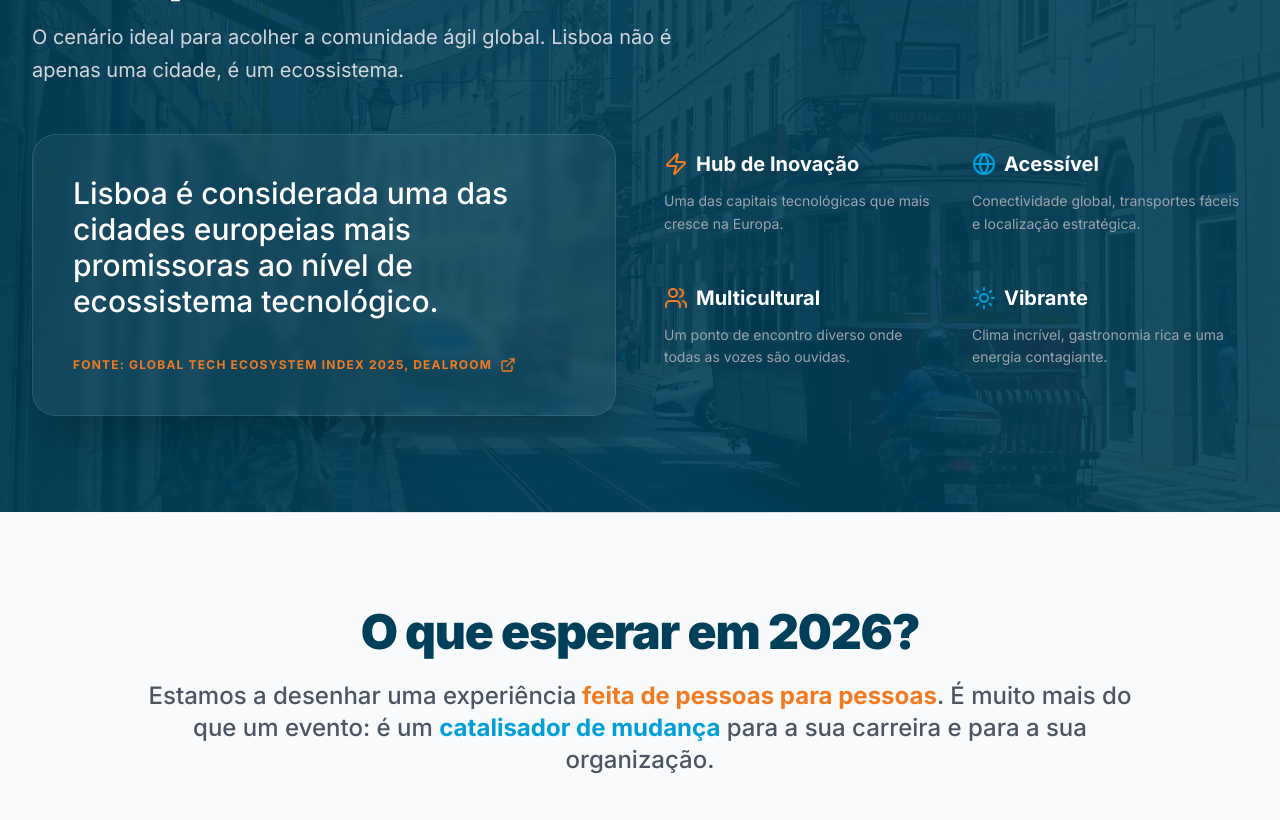
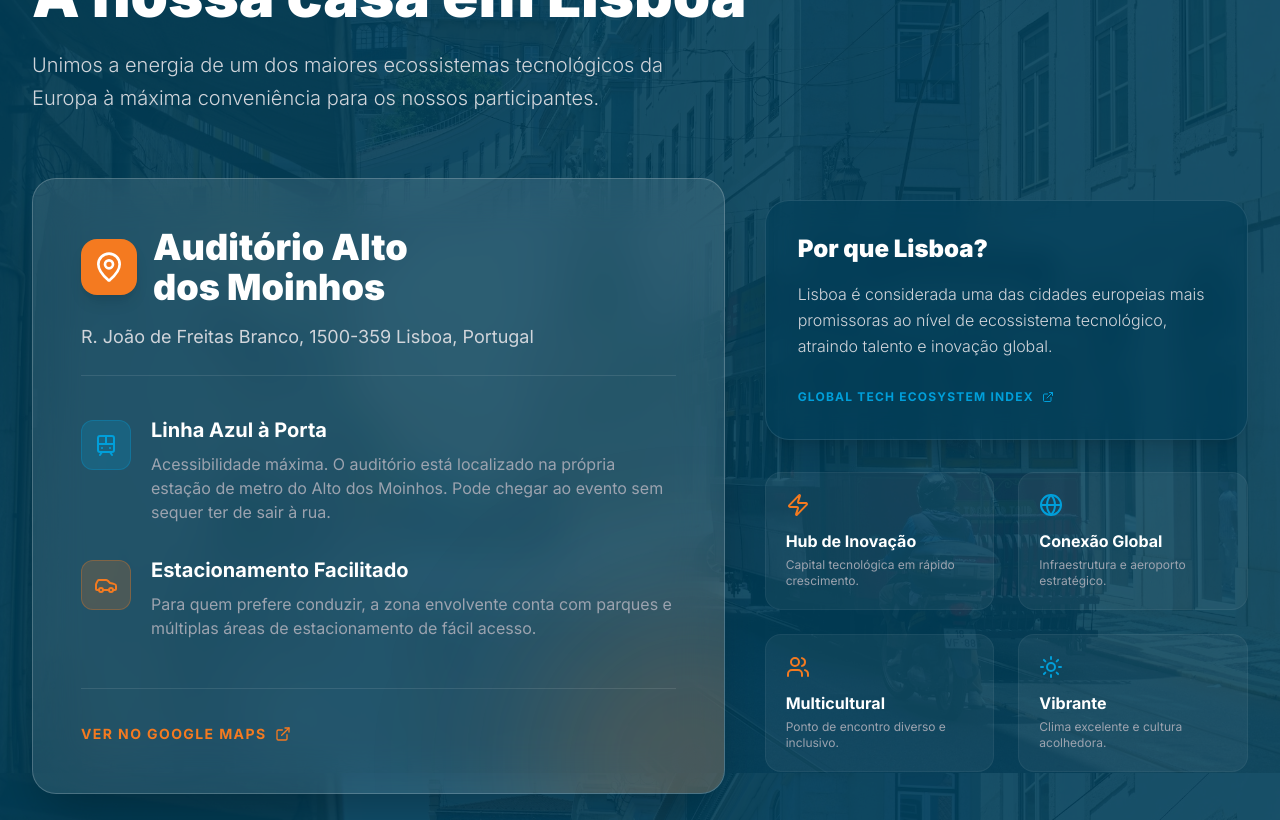
Before and after one commit to tugagilportugal-star/rsg2026, a React (Vite) app: page / in a window 1280 px wide. Shown: the part 2780-3600 px from the top of the page. Built offline with nearby package versions, Linux system fonts and the light colour scheme; no server answers.

Commit message:
Update About.tsx

```diff
--- a/sections/About.tsx
+++ b/sections/About.tsx
@@ -1,5 +1,5 @@
 import React from 'react';
-import { Sun, Zap, Users, Globe, ExternalLink } from 'lucide-react';
+import { Sun, Zap, Users, Globe, ExternalLink, MapPin, Train, Car } from 'lucide-react';
 import { ASSETS } from '../config';
 
 export const About: React.FC = () => {
@@ -31,7 +31,7 @@ export const About: React.FC = () => {
                  , presente em dezenas de cidades pelo mundo.
                </p>
                <p className="text-lg md:text-xl text-gray-700 leading-relaxed mb-8">
-                 É um espaço para aprender, partilhar práticas e inspirar quem trabalha com agilidade.
+                 É um espaço para aprender, partilhar práticas e inspirar quem trabalha com agilidade, inovação e tecnologia.
                </p>
                <div className="flex items-center justify-between border-t border-gray-200 pt-8">
                   <div>
@@ -45,7 +45,7 @@ export const About: React.FC = () => {
         </div>
       </section>
 
-      {/* --- SEGUNDA SECÇÃO: POR QUE LISBOA? --- */}
+      {/* --- SEGUNDA SECÇÃO: LISBOA & LOCAL DO EVENTO --- */}
       <section
         className="py-24 relative text-white bg-cover bg-center bg-no-repeat bg-fixed"
         style={{ backgroundImage: `url('${ASSETS.LISBON_BG}')` }}
@@ -54,75 +54,119 @@ export const About: React.FC = () => {
 
         <div className="relative z-10 max-w-7xl mx-auto px-4 sm:px-6 lg:px-8">
 
-           <div className="mb-12">
+           <div className="mb-16 text-center lg:text-left">
               <span className="inline-block border border-brand-orange text-brand-orange rounded-full px-4 py-1 text-xs font-bold uppercase tracking-widest mb-4">
-                Destino 2026
+                O Destino 2026
               </span>
-              <h2 className="text-4xl md:text-6xl font-bold mb-6">Por que Lisboa?</h2>
-              <p className="text-xl text-gray-300 max-w-2xl leading-relaxed">
-                O cenário ideal para acolher a comunidade ágil global.
-                Lisboa não é apenas uma cidade, é um ecossistema.
+              <h2 className="text-4xl md:text-6xl font-black mb-6">A nossa casa em Lisboa</h2>
+              <p className="text-xl text-gray-300 max-w-2xl mx-auto lg:mx-0 leading-relaxed font-light">
+                Unimos a energia de um dos maiores ecossistemas tecnológicos da Europa à máxima conveniência para os nossos participantes.
               </p>
            </div>
 
-           <div className="grid lg:grid-cols-2 gap-12 items-start">
+           <div className="grid lg:grid-cols-12 gap-10 items-stretch">
 
-              <div className="bg-white/5 backdrop-blur-sm border border-white/10 rounded-3xl p-8 md:p-10 shadow-2xl">
-                 <p className="text-2xl md:text-3xl font-medium leading-normal mb-8 text-white">
-                   Lisboa é considerada uma das cidades europeias mais promissoras ao nível de ecossistema tecnológico.
+              {/* --- CARD DO LOCAL (Destaque Principal) --- */}
+              <div className="lg:col-span-7 bg-white/10 backdrop-blur-xl border border-white/20 rounded-3xl p-8 md:p-12 shadow-2xl flex flex-col justify-between relative overflow-hidden group">
+                 {/* Efeito luminoso de fundo */}
+                 <div className="absolute -bottom-32 -right-32 w-80 h-80 bg-brand-orange/20 rounded-full blur-[80px] group-hover:bg-brand-orange/30 transition-colors duration-500"></div>
+
+                 <div className="relative z-10">
+                   <div className="flex items-center gap-4 mb-4">
+                     <div className="p-3 bg-brand-orange rounded-2xl shadow-lg">
+                        <MapPin className="w-8 h-8 text-white" />
+                     </div>
+                     <h3 className="text-3xl md:text-4xl font-black text-white leading-tight">
+                        Auditório Alto<br/>dos Moinhos
+                     </h3>
+                   </div>
+
+                   <p className="text-gray-300 mb-10 text-lg border-b border-white/10 pb-6">
+                     R. João de Freitas Branco, 1500-359 Lisboa, Portugal
+                   </p>
+
+                   <div className="space-y-8">
+                     {/* Vantagem: Metro */}
+                     <div className="flex items-start gap-5">
+                       <div className="bg-brand-blue/20 p-3 rounded-xl border border-brand-blue/30 flex-shrink-0 mt-1">
+                         <Train className="w-6 h-6 text-brand-blue" />
+                       </div>
+                       <div>
+                         <h4 className="font-bold text-xl text-white mb-2">Linha Azul à Porta</h4>
+                         <p className="text-gray-400 leading-relaxed text-sm md:text-base">
+                           Acessibilidade máxima. O auditório está localizado na própria estação de metro do Alto dos Moinhos. Pode chegar ao evento sem sequer ter de sair à rua.
+                         </p>
+                       </div>
+                     </div>
+
+                     {/* Vantagem: Estacionamento */}
+                     <div className="flex items-start gap-5">
+                       <div className="bg-brand-orange/20 p-3 rounded-xl border border-brand-orange/30 flex-shrink-0 mt-1">
+                         <Car className="w-6 h-6 text-brand-orange" />
+                       </div>
+                       <div>
+                         <h4 className="font-bold text-xl text-white mb-2">Estacionamento Facilitado</h4>
+                         <p className="text-gray-400 leading-relaxed text-sm md:text-base">
+                           Para quem prefere conduzir, a zona envolvente conta com parques e múltiplas áreas de estacionamento de fácil acesso.
+                         </p>
+                       </div>
+                     </div>
+                   </div>
+                 </div>
+
+                 <div className="mt-12 pt-8 border-t border-white/10 relative z-10">
+                   <a
+                     href="https://www.google.com/maps/search/?api=1&query=Auditório+Alto+dos+Moinhos+Lisboa"
+                     target="_blank"
+                     rel="noopener noreferrer"
+                     className="inline-flex items-center gap-2 text-brand-orange hover:text-white transition-colors font-bold uppercase tracking-widest text-sm"
+                   >
+                     Ver no Google Maps <ExternalLink className="w-4 h-4" />
+                   </a>
+                 </div>
+              </div>
+
+              {/* --- CARD DA CIDADE (Hub Tecnológico) --- */}
+              <div className="lg:col-span-5 flex flex-col justify-center gap-8">
+                <div className="bg-brand-darkBlue/60 backdrop-blur-md border border-white/10 rounded-3xl p-8 shadow-xl hover:bg-brand-darkBlue/80 transition-colors duration-300">
+                  <h4 className="font-black text-white text-2xl mb-4">Por que Lisboa?</h4>
+                  <p className="text-gray-300 leading-relaxed mb-6 font-light">
+                    Lisboa é considerada uma das cidades europeias mais promissoras ao nível de ecossistema tecnológico, atraindo talento e inovação global.
                   </p>
                   <a
                     href="https://dealroom.co/tech-ecosystem-index-2025"
                     target="_blank"
                     rel="noopener noreferrer"
-                   className="inline-flex items-center gap-2 text-brand-orange font-bold text-xs uppercase tracking-widest hover:underline hover:text-white transition-colors"
+                    className="inline-flex items-center gap-2 text-brand-blue font-bold text-xs uppercase tracking-widest hover:underline hover:text-white transition-colors"
                   >
-                   Fonte: Global Tech Ecosystem Index 2025, Dealroom
-                   <ExternalLink className="w-4 h-4" />
+                    Global Tech Ecosystem Index <ExternalLink className="w-3 h-3" />
                   </a>
                 </div>
 
-              <div className="grid sm:grid-cols-2 gap-x-8 gap-y-12 pt-4">
-                 <div className="flex flex-col gap-3">
-                    <div className="flex items-center gap-2 text-brand-orange">
-                       <Zap className="w-6 h-6" />
-                       <h3 className="font-bold text-xl text-white">Hub de Inovação</h3>
+                <div className="grid grid-cols-2 gap-4 md:gap-6">
+                  <div className="bg-white/5 border border-white/5 p-5 rounded-2xl hover:bg-white/10 transition-colors">
+                     <Zap className="w-6 h-6 text-brand-orange mb-3" />
+                     <h4 className="font-bold text-white mb-1">Hub de Inovação</h4>
+                     <p className="text-xs text-gray-400">Capital tecnológica em rápido crescimento.</p>
                   </div>
-                    <p className="text-sm text-gray-400 leading-relaxed">
-                      Uma das capitais tecnológicas que mais cresce na Europa.
-                    </p>
+                  <div className="bg-white/5 border border-white/5 p-5 rounded-2xl hover:bg-white/10 transition-colors">
+                     <Globe className="w-6 h-6 text-brand-blue mb-3" />
+                     <h4 className="font-bold text-white mb-1">Conexão Global</h4>
+                     <p className="text-xs text-gray-400">Infraestrutura e aeroporto estratégico.</p>
+                  </div>
+                  <div className="bg-white/5 border border-white/5 p-5 rounded-2xl hover:bg-white/10 transition-colors">
+                     <Users className="w-6 h-6 text-brand-orange mb-3" />
+                     <h4 className="font-bold text-white mb-1">Multicultural</h4>
+                     <p className="text-xs text-gray-400">Ponto de encontro diverso e inclusivo.</p>
+                  </div>
+                  <div className="bg-white/5 border border-white/5 p-5 rounded-2xl hover:bg-white/10 transition-colors">
+                     <Sun className="w-6 h-6 text-brand-blue mb-3" />
+                     <h4 className="font-bold text-white mb-1">Vibrante</h4>
+                     <p className="text-xs text-gray-400">Clima excelente e cultura acolhedora.</p>
+                  </div>
+                </div>
               </div>
 
-                 <div className="flex flex-col gap-3">
-                    <div className="flex items-center gap-2 text-brand-blue">
-                       <Globe className="w-6 h-6" />
-                       <h3 className="font-bold text-xl text-white">Acessível</h3>
-                    </div>
-                    <p className="text-sm text-gray-400 leading-relaxed">
-                      Conectividade global, transportes fáceis e localização estratégica.
-                    </p>
-                 </div>
-
-                 <div className="flex flex-col gap-3">
-                    <div className="flex items-center gap-2 text-brand-orange">
-                       <Users className="w-6 h-6" />
-                       <h3 className="font-bold text-xl text-white">Multicultural</h3>
-                    </div>
-                    <p className="text-sm text-gray-400 leading-relaxed">
-                      Um ponto de encontro diverso onde todas as vozes são ouvidas.
-                    </p>
-                 </div>
-
-                 <div className="flex flex-col gap-3">
-                    <div className="flex items-center gap-2 text-brand-blue">
-                       <Sun className="w-6 h-6" />
-                       <h3 className="font-bold text-xl text-white">Vibrante</h3>
-                    </div>
-                    <p className="text-sm text-gray-400 leading-relaxed">
-                      Clima incrível, gastronomia rica e uma energia contagiante.
-                    </p>
-                 </div>
-              </div>
            </div>
         </div>
       </section>
```
Lines whose indentation alone changed are shown as unchanged.
